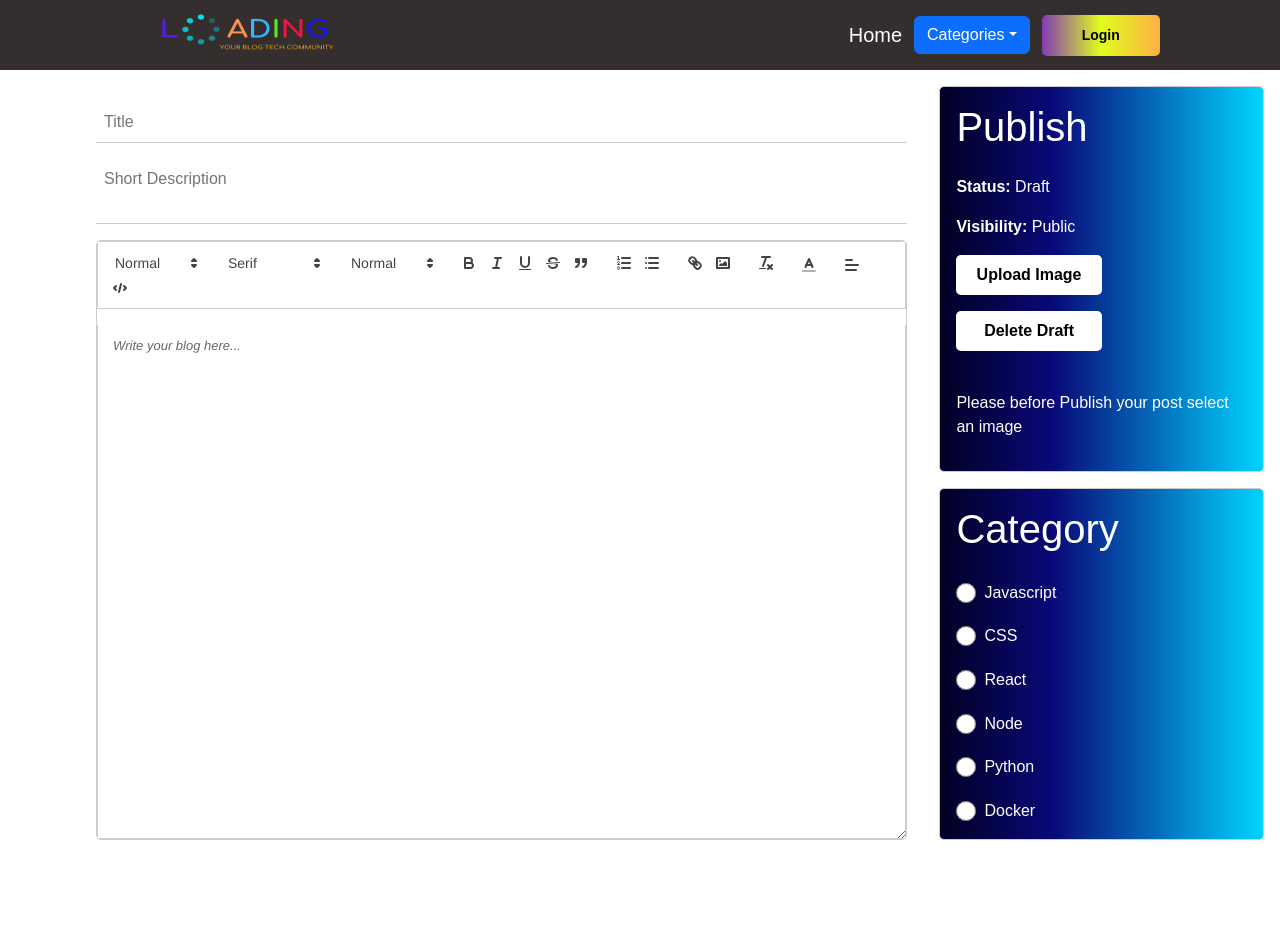
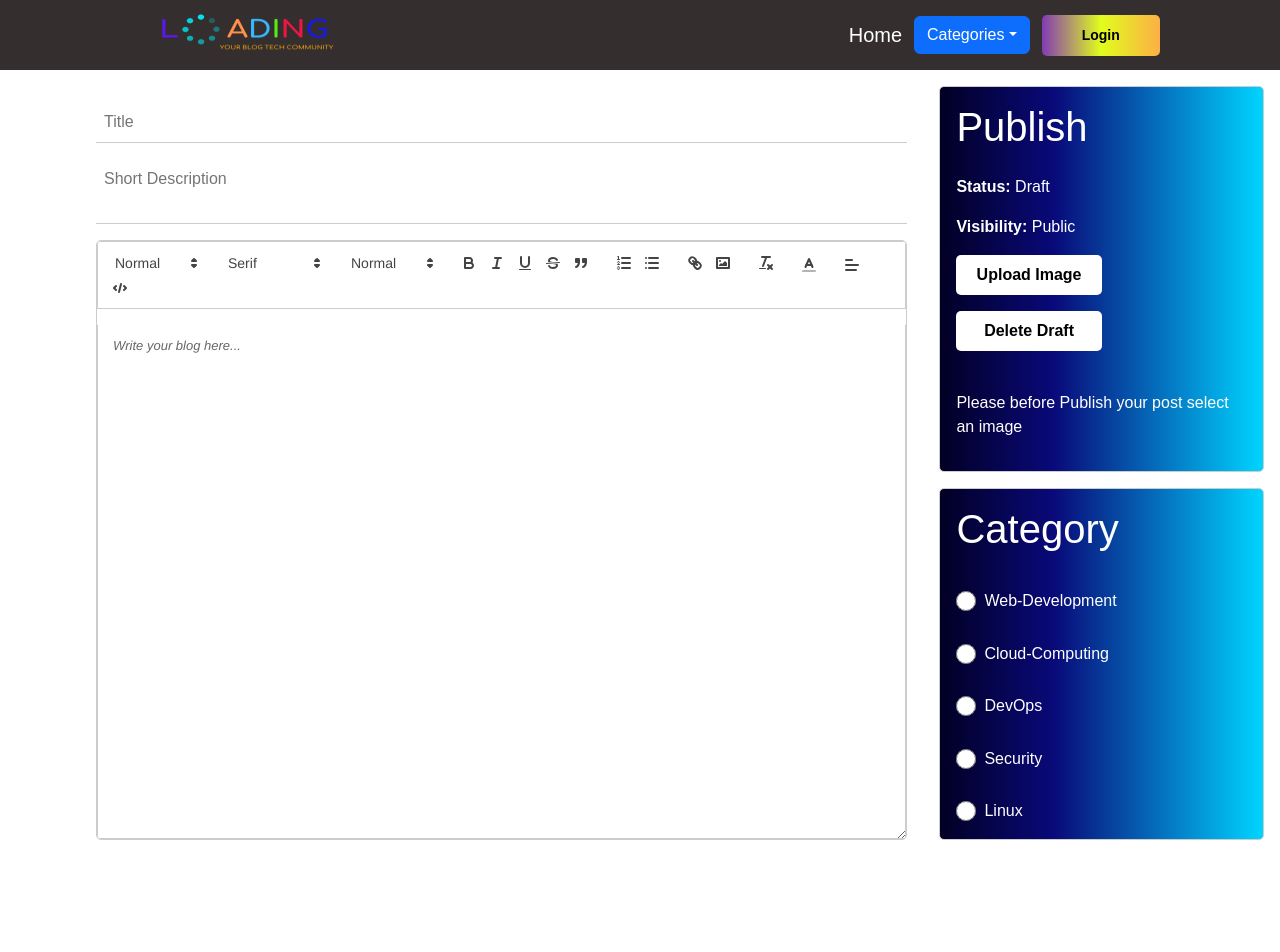
Before and after one commit to alyconr/Loading-The-Technology-Blog, a React (Vite) app in the folder Frontend/: page /write in a window 1280 px wide. Shown: the top 952 px of the page. Built offline with nearby package versions, Linux system fonts and the light colour scheme; no server answers.

Commit message:
:hammer: Adjust new categories features

```diff
--- a/Frontend/src/pages/Write.jsx
+++ b/Frontend/src/pages/Write.jsx
@@ -26,7 +26,6 @@ const Write = () => {
       try {
         const storedDraftId = localStorage.getItem("draftId");
         console.log(storedDraftId);
-
 
         const response = await axios.get(
           `http://localhost:9000/api/v1/draftposts/${storedDraftId}`
@@ -295,69 +294,58 @@ const Write = () => {
           <Category>
             <input
               type="radio"
-              checked={cat === "Javascript"}
+              checked={cat === "Web-Development"}
               name="cat"
-              value="Javascript"
-              id="javascript"
+              value="Web-Development"
+              id="Web-Development"
               onChange={(e) => setCat(e.target.value)}
             />
-            <label htmlFor="javascript"> Javascript </label>
+            <label htmlFor="Web-Development"> Web-Development </label>
           </Category>
           <Category>
             <input
               type="radio"
               name="cat"
-              checked={cat === "CSS"}
-              value="CSS"
-              id="css"
+              checked={cat === "Cloud-Computing"}
+              value="Cloud-Computing"
+              id="Cloud-Computing"
               onChange={(e) => setCat(e.target.value)}
             />
-            <label htmlFor="css"> CSS </label>
+            <label htmlFor="Cloud-Computing"> Cloud-Computing</label>
           </Category>
           <Category>
             <input
               type="radio"
               name="cat"
-              checked={cat === "React"}
-              value="React"
-              id="react"
+              checked={cat === "DevOps"}
+              value="DevOps"
+              id="DevOps"
               onChange={(e) => setCat(e.target.value)}
             />
-            <label htmlFor="react"> React </label>
+            <label htmlFor="DevOps"> DevOps </label>
           </Category>
           <Category>
             {" "}
             <input
               type="radio"
               name="cat"
-              checked={cat === "Node"}
-              value="Node"
-              id="node"
+              checked={cat === "Security"}
+              value="Security"
+              id="Security"
               onChange={(e) => setCat(e.target.value)}
             />
-            <label htmlFor="node"> Node </label>
+            <label htmlFor="Security"> Security</label>
           </Category>
           <Category>
             <input
               type="radio"
               name="cat"
-              checked={cat === "Python"}
-              value="Python"
-              id="python"
+              checked={cat === "Linux"}
+              value="Linux"
+              id="Linux"
               onChange={(e) => setCat(e.target.value)}
             />
-            <label htmlFor="python"> Python </label>
-          </Category>
-          <Category>
-            <input
-              type="radio"
-              name="cat"
-              checked={cat === "Docker"}
-              value="Docker"
-              id="docker"
-              onChange={(e) => setCat(e.target.value)}
-            />
-            <label htmlFor="docker"> Docker </label>
+            <label htmlFor="Linux"> Linux </label>
           </Category>
         </div>
       </div>
```
